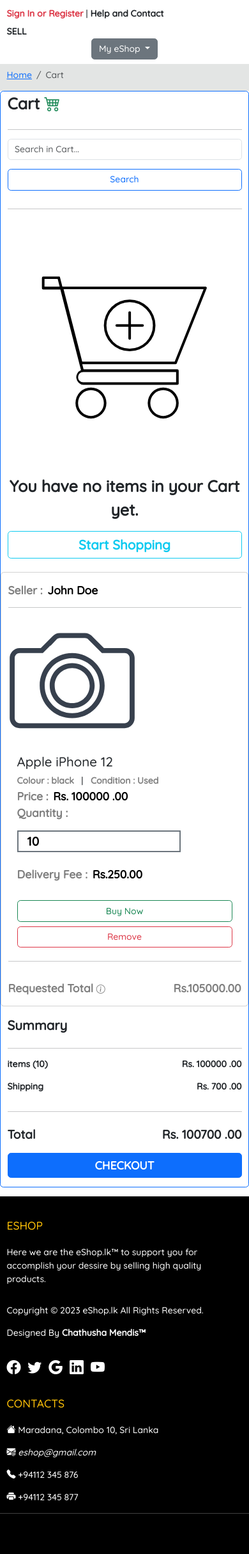
After one commit to mendisofficial/eshop, a PHP site: page /cart.php in a window 390 px wide. The commit adds this page. Shown: the whole page at 64% size. Run offline with PHP 8.4, Linux system fonts and the light colour scheme; some libraries are stand-ins or nearby versions.

Commit message:
Design a responsive cart page

```diff
--- /dev/null
+++ b/cart.php
@@ -0,0 +1,221 @@
+<!DOCTYPE html>
+<html>
+
+<head>
+    <meta charset="UTF-8">
+    <meta name="viewport" content="width=device-width, initial-scale=1.0">
+
+    <title>Cart | eShop</title>
+
+    <link href="https://cdn.jsdelivr.net/npm/bootstrap@5.3.1/dist/css/bootstrap.min.css" rel="stylesheet" integrity="sha384-4bw+/aepP/YC94hEpVNVgiZdgIC5+VKNBQNGCHeKRQN+PtmoHDEXuppvnDJzQIu9" crossorigin="anonymous" />
+    <link rel="stylesheet" href="https://cdn.jsdelivr.net/npm/bootstrap-icons@1.9.1/font/bootstrap-icons.css">
+    <link rel="stylesheet" href="style.css" />
+
+    <link rel="icon" href="resources/logo.svg" />
+
+</head>
+
+<body>
+
+    <div class="container-fluid">
+        <div class="row">
+
+            <?php
+            include "header.php";
+            ?>
+
+                <div class="col-12 pt-2" style="background-color: #E3E5E4;">
+                    <nav aria-label="breadcrumb">
+                        <ol class="breadcrumb">
+                            <li class="breadcrumb-item"><a href="home.php">Home</a></li>
+                            <li class="breadcrumb-item active" aria-current="page">Cart</li>
+                        </ol>
+                    </nav>
+                </div>
+
+                <div class="col-12 border border-1 border-primary rounded mb-3">
+                    <div class="row">
+
+                        <div class="col-12">
+                            <label class="form-label fs-1 fw-bold">Cart <i class="bi bi-cart4 fs-1 text-success"></i></label>
+                        </div>
+
+                        <div class="col-12 col-lg-6">
+                            <hr />
+                        </div>
+
+                        <div class="col-12">
+                            <div class="row">
+                                <div class="offset-lg-2 col-12 col-lg-6 mb-3">
+                                    <input type="text" class="form-control" placeholder="Search in Cart..." />
+                                </div>
+                                <div class="col-12 col-lg-2 mb-3 d-grid">
+                                    <button class="btn btn-outline-primary">Search</button>
+                                </div>
+                            </div>
+                        </div>
+
+                        <div class="col-12">
+                            <hr />
+                        </div>
+
+                            <!-- Empty View -->
+                            <div class="col-12">
+                                <div class="row">
+                                    <div class="col-12 emptyCart"></div>
+                                    <div class="col-12 text-center mb-2">
+                                        <label class="form-label fs-1 fw-bold">
+                                            You have no items in your Cart yet.
+                                        </label>
+                                    </div>
+                                    <div class="offset-lg-4 col-12 col-lg-4 mb-4 d-grid">
+                                        <a href="home.php" class="btn btn-outline-info fs-3 fw-bold">
+                                            Start Shopping
+                                        </a>
+                                    </div>
+                                </div>
+                            </div>
+                            <!-- Empty View -->
+
+                            <!-- products -->
+
+                            <div class="col-12 col-lg-9">
+                                <div class="row">
+
+                                        <div class="card mb-3 mx-0 col-12">
+                                            <div class="row g-0">
+                                                <div class="col-md-12 mt-3 mb-3">
+                                                    <div class="row">
+                                                        <div class="col-12">
+                                                            <span class="fw-bold text-black-50 fs-5">Seller :</span>&nbsp;
+                                                            <span class="fw-bold text-black fs-5">John Doe</span>&nbsp;
+                                                        </div>
+                                                    </div>
+                                                </div>
+
+                                                <hr>
+                                                <!-- popup -->
+                                                <div class="col-md-4">
+
+                                                    <span class="d-inline-block" tabindex="0" data-bs-toggle="popover" data-bs-trigger="hover focus"
+                                                    data-bs-content="good" title="Product Description">
+                                                        <img src="resources/empty.svg" class="img-fluid rounded-start" style="max-width: 200px;">
+                                                    </span>
+
+                                                </div>
+                                                <!-- popup -->
+                                                <div class="col-md-5">
+                                                    <div class="card-body">
+
+                                                        <h3 class="card-title">Apple iPhone 12</h3>
+
+                                                        <span class="fw-bold text-black-50">Colour : black</span> &nbsp; |
+
+                                                        &nbsp; <span class="fw-bold text-black-50">Condition : Used</span>
+                                                        <br>
+                                                        <span class="fw-bold text-black-50 fs-5">Price :</span>&nbsp;
+                                                        <span class="fw-bold text-black fs-5">Rs. 100000 .00</span>
+                                                        <br>
+                                                        <span class="fw-bold text-black-50 fs-5">Quantity :</span>&nbsp;
+                                                        <input type="number" class="mt-3 border border-2 border-secondary fs-4 fw-bold px-3 cardqtytext" value="10">
+                                                        <br><br>
+                                                        <span class="fw-bold text-black-50 fs-5">Delivery Fee :</span>&nbsp;
+                                                        <span class="fw-bold text-black fs-5">Rs.250.00</span>
+                                                    </div>
+                                                </div>
+                                                <div class="col-md-3">
+                                                    <div class="card-body d-grid">
+                                                        <a class="btn btn-outline-success mb-2">Buy Now</a>
+                                                        <a class="btn btn-outline-danger mb-2">Remove</a>
+                                                    </div>
+                                                </div>
+
+                                                <hr>
+
+                                                <div class="col-md-12 mt-3 mb-3">
+                                                    <div class="row">
+                                                        <div class="col-6 col-md-6">
+                                                            <span class="fw-bold fs-5 text-black-50">Requested Total <i class="bi bi-info-circle"></i></span>
+                                                        </div>
+                                                        <div class="col-6 col-md-6 text-end">
+                                                            <span class="fw-bold fs-5 text-black-50">Rs.105000.00</span>
+                                                        </div>
+                                                    </div>
+                                                </div>
+                                            </div>
+                                        </div>
+
+                                </div>
+                            </div>
+
+                            <!-- products -->
+
+                        <!-- summary -->
+                        <div class="col-12 col-lg-3">
+                            <div class="row">
+
+                                <div class="col-12">
+                                    <label class="form-label fs-3 fw-bold">Summary</label>
+                                </div>
+
+                                <div class="col-12">
+                                    <hr />
+                                </div>
+
+                                <div class="col-6 mb-3">
+                                    <span class="fs-6 fw-bold">items (10)</span>
+                                </div>
+
+                                <div class="col-6 text-end mb-3">
+                                    <span class="fs-6 fw-bold">Rs. 100000 .00</span>
+                                </div>
+
+                                <div class="col-6">
+                                    <span class="fs-6 fw-bold">Shipping</span>
+                                </div>
+
+                                <div class="col-6 text-end">
+                                    <span class="fs-6 fw-bold">Rs. 700 .00</span>
+                                </div>
+
+                                <div class="col-12 mt-3">
+                                    <hr />
+                                </div>
+
+                                <div class="col-6 mt-2">
+                                    <span class="fs-4 fw-bold">Total</span>
+                                </div>
+
+                                <div class="col-6 mt-2 text-end">
+                                    <span class="fs-4 fw-bold">Rs. 100700 .00</span>
+                                </div>
+
+                                <div class="col-12 mt-3 mb-3 d-grid">
+                                    <button class="btn btn-primary fs-5 fw-bold">CHECKOUT</button>
+                                </div>
+
+                            </div>
+                        </div>
+                        <!-- summary -->
+
+                    </div>
+                </div>
+
+            <?php include "footer.php"; ?>
+
+        </div>
+    </div>
+
+
+    <script src="https://cdn.jsdelivr.net/npm/bootstrap@5.3.1/dist/js/bootstrap.bundle.min.js" integrity="sha384-HwwvtgBNo3bZJJLYd8oVXjrBZt8cqVSpeBNS5n7C8IVInixGAoxmnlMuBnhbgrkm" crossorigin="anonymous"></script>
+    <script src="script.js"></script>
+
+    <script>
+        var popoverTriggerList = [].slice.call(document.querySelectorAll('[data-bs-toggle="popover"]'))
+        var popoverList = popoverTriggerList.map(function(popoverTriggerEl) {
+            return new bootstrap.Popover(popoverTriggerEl)
+        })
+    </script>
+</body>
+
+</html>
--- a/style.css
+++ b/style.css
@@ -154,3 +154,11 @@
     background-size: contain;
     background-repeat: no-repeat;
 }
+
+.emptyCart{
+    height: 400px;
+    background-image: url("resources/emptycart.svg");
+    background-position: center;
+    background-size: contain;
+    background-repeat: no-repeat;
+}
```
Also changed, not shown: README.md, resources/emptycart.svg (added).
